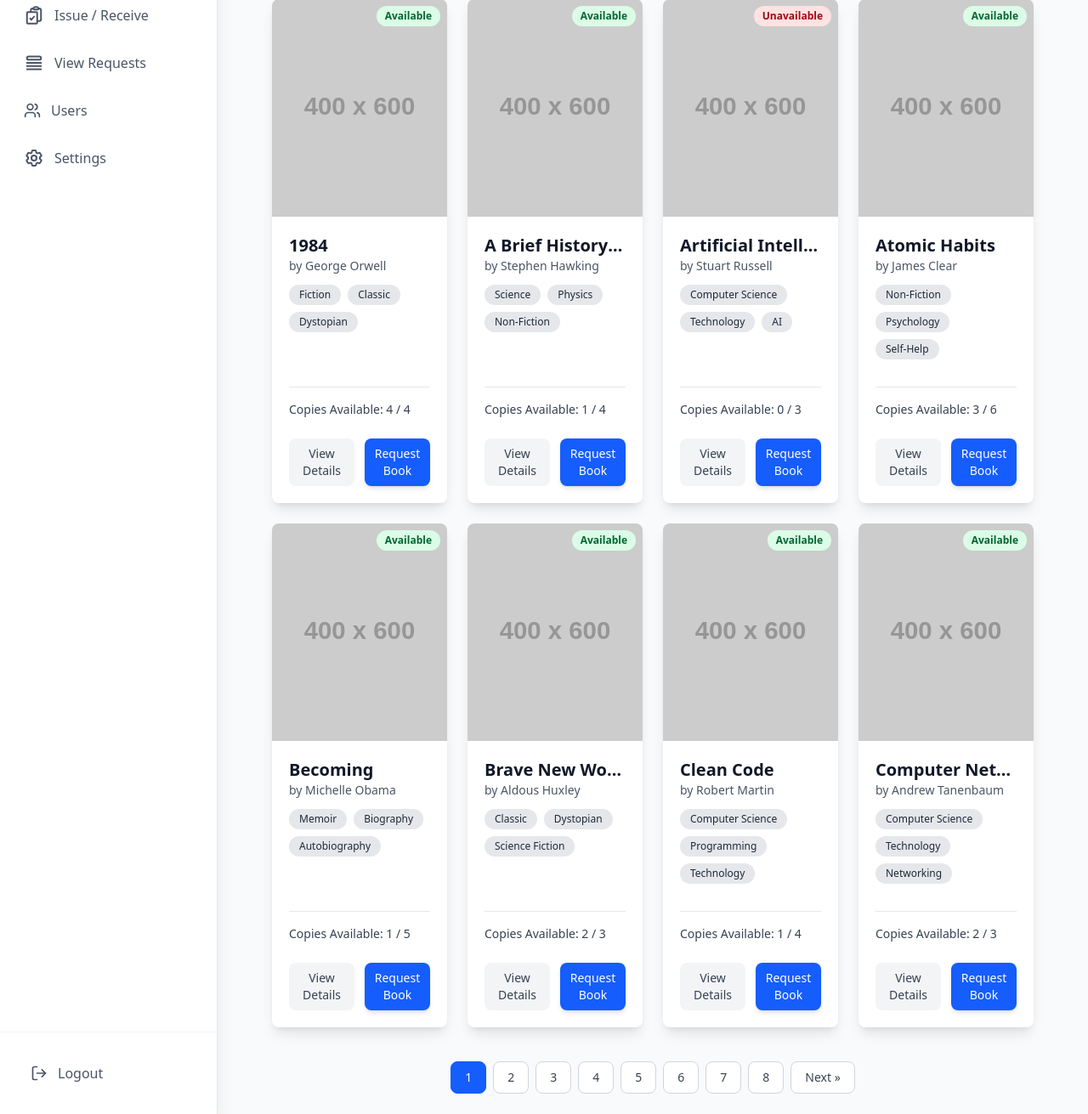
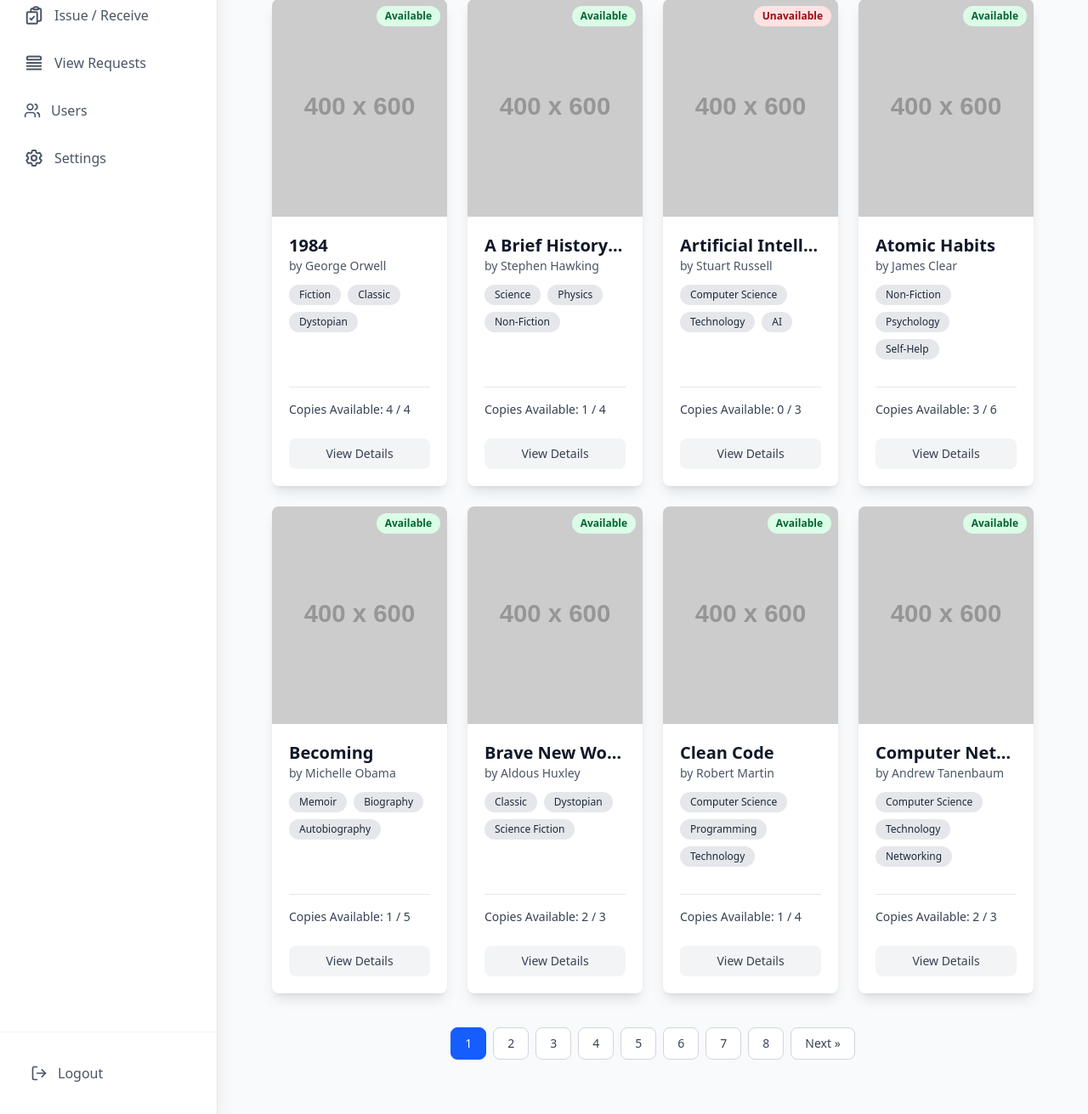
Before and after one commit to ShreyanshPadhiyar10/django-lms, a Django app: page /books/ in a window 1280 px wide. Shown: the part 311-1622 px from the top of the page at 85% size. Run offline with Django 4.2, Linux system fonts and the light colour scheme; data comes from the database, SQL or seed files in the repository; grey boxes labelled with a size stand in for pictures from a placeholder-image service; style sheets or scripts are compiled from the project's sources; some libraries are stand-ins or nearby versions.

Commit message:
remove request button from admin

```diff
--- a/templates/admin/books.html
+++ b/templates/admin/books.html
@@ -109,11 +109,6 @@
                             >
                                 View Details
                             </button>
-                            <button
-                                class="flex-1 py-2 text-sm bg-blue-600 text-white rounded-lg hover:bg-blue-700 transition duration-150 shadow-md"
-                            >
-                                Request Book
-                            </button>
                         </div>
                     </div>
                 </div>
```
